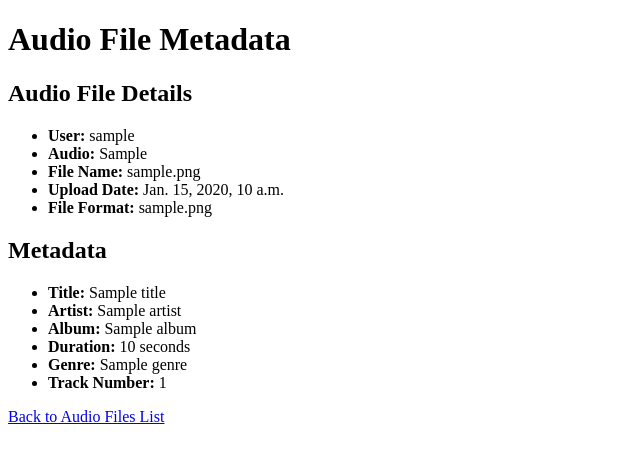
After one commit to imanirak/audio-metadata, a Django app: template audio/templates/audio/audiofile_metadata.html in a window 1280 px wide. The commit adds this page. Shown: the top 463 px of the page, without its empty margins (0-640 px from the left). Run offline with Django 3.2, Linux system fonts and the light colour scheme; tables that the repository leaves empty hold one stand-in row (values such as "Sample post"); the template is opened without the code that fills it: values that come from a table or form of the project are taken from there, most other values are stand-ins (such as "Sample title", 1, 10 or a date in 2020).

Commit message:
grab metadata

```diff
--- a/audio/models.py
+++ b/audio/models.py
@@ -36,6 +36,13 @@ class Metadata(models.Model):
     genre = models.CharField(max_length=50, null=True, blank=True)
     track_number = models.IntegerField(null=True, blank=True)
     # Add any other common metadata fields
-
+    duration = models.FloatField(null=True, blank=True)
+    authors = models.CharField(max_length=255, null=True, blank=True)
+    audio_channels = models.IntegerField(null=True, blank=True)
+    sample_rate = models.FloatField(null=True, blank=True)
+    where_from = models.CharField(max_length=255, null=True, blank=True)
+    musical_genre = models.CharField(max_length=50, null=True, blank=True)
+    year_recorded = models.IntegerField(null=True, blank=True)
+    comment = models.TextField(null=True, blank=True)
     # Add a JSONField for custom metadata
     custom_metadata = models.JSONField(null=True, blank=True)
--- /dev/null
+++ b/audio/templates/audio/audiofile_metadata.html
@@ -0,0 +1,33 @@
+<!DOCTYPE html>
+<html lang="en">
+<head>
+    <meta charset="UTF-8">
+    <title>Audio File Metadata</title>
+</head>
+<body>
+    <h1>Audio File Metadata</h1>
+
+    <h2>Audio File Details</h2>
+    <ul>
+        <li><strong>User:</strong> {{ audio_file.user }}</li>
+        <li><strong>Audio:</strong> {{ audio_file.audio }}</li>
+        <li><strong>File Name:</strong> {{ audio_file.file_name }}</li>
+        <li><strong>Upload Date:</strong> {{ audio_file.upload_date }}</li>
+        <li><strong>File Format:</strong> {{ audio_file.file_format }}</li>
+        <!-- Add any other details you want to display -->
+    </ul>
+
+    <h2>Metadata</h2>
+    <ul>
+        <li><strong>Title:</strong> {{ title }}</li>
+        <li><strong>Artist:</strong> {{ artist }}</li>
+        <li><strong>Album:</strong> {{ album }}</li>
+        <li><strong>Duration:</strong> {{ duration }} seconds</li>
+        <li><strong>Genre:</strong> {{ genre }}</li>
+        <li><strong>Track Number:</strong> {{ track_number }}</li>
+        <!-- Add any other metadata fields you want to display -->
+    </ul>
+
+    <p><a href="{% url 'audiofile_list' %}">Back to Audio Files List</a></p>
+</body>
+</html>
--- a/audio/urls.py
+++ b/audio/urls.py
@@ -5,5 +5,5 @@ urlpatterns = [
     path('', views.index, name='index'),
     path('upload/', views.AudioFileUploadView.as_view(), name='audiofile_upload'),
     path('list/', views.AudioFileListView.as_view(), name='audiofile_list'),
-
+    path('audiofile_metadata/<int:audio_file_id>/', views.view_audio_metadata, name='audiofile_metadata'),
 ]
--- a/members/views.py
+++ b/members/views.py
@@ -1,7 +1,6 @@
 from django.shortcuts import render, redirect
 from django.contrib.auth import authenticate, login, logout
 from django.contrib import messages
-
 
 def login_user(request):
     if request.method == "POST":
```
Also changed, not shown: audio/templates/audio/audiofile_list.html (+31 -7 lines), audio/views.py (+48 -1 lines), audio/migrations/0003_metadata_audio_channels_metadata_authors_and_more.py (added), 11 other files.
